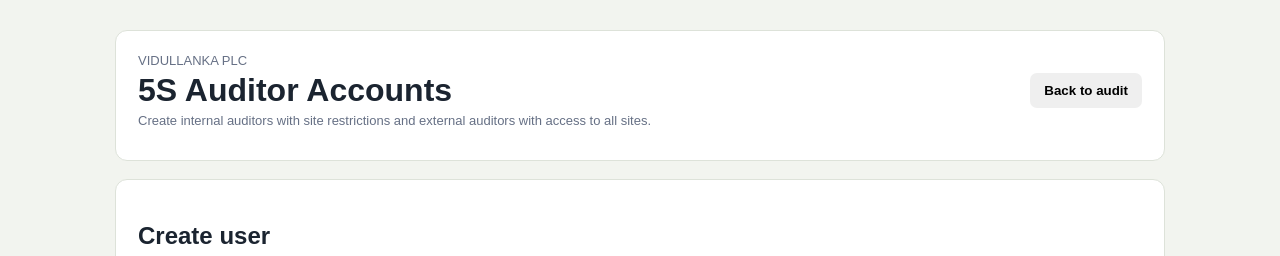
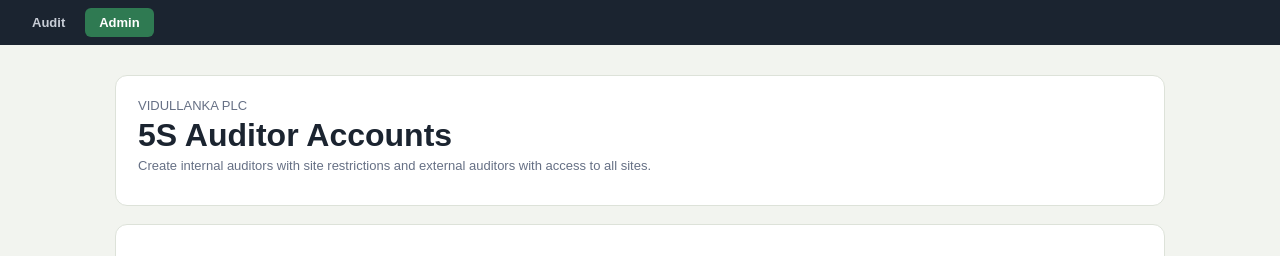
Before and after one commit to vzenkaizen-cmyk/5S-Neon, a website: page admin.html in a window 1280 px wide. Shown: the top 256 px of the page. Drawn offline with Linux system fonts and the light colour scheme; no server answers.

Commit message:
Add navigation bar and user creation form

```diff
--- a/admin.html
+++ b/admin.html
@@ -2,6 +2,11 @@
 <html lang="en"><head><meta charset="UTF-8"><meta name="viewport" content="width=device-width,initial-scale=1"><title>Vidullanka PLC — 5S User Management</title>
 <style>
 body{font-family:Arial,sans-serif;background:#f2f4ef;color:#1b2430;margin:0}.wrap{max-width:1050px;margin:30px auto;padding:0 18px}.card{background:#fff;border:1px solid #dde2d9;border-radius:12px;padding:22px;margin-bottom:18px}.grid{display:grid;grid-template-columns:repeat(auto-fit,minmax(220px,1fr));gap:12px}.field{display:flex;flex-direction:column;gap:5px}.field label{font-size:12px;font-weight:700;color:#4b5563}.field input,.field select{padding:10px;border:1px solid #dde2d9;border-radius:7px;font-size:14px}.sites{display:flex;flex-wrap:wrap;gap:8px}.sites label{border:1px solid #dde2d9;padding:7px 9px;border-radius:6px;font-size:12px}.btn{border:0;border-radius:7px;padding:10px 14px;font-weight:700;cursor:pointer}.primary{background:#2f7a52;color:white}.danger{background:#fff;border:1px solid #e4c9c0;color:#b5533c}.muted{color:#667085;font-size:13px}.msg{min-height:20px;color:#b5533c}.user{display:flex;justify-content:space-between;gap:15px;align-items:center;border-bottom:1px solid #eee;padding:12px 0}.user:last-child{border-bottom:0}.pill{display:inline-block;padding:4px 7px;border-radius:12px;background:#e9f3ee;font-size:11px}.inactive{opacity:.5}.top{display:flex;justify-content:space-between;align-items:center;gap:10px}
+.navbar{display:flex;gap:6px;align-items:center;background:#1b2430;padding:8px 18px}
+.navbar a{color:#C8CDD6;text-decoration:none;font-size:13px;font-weight:600;padding:7px 14px;border-radius:6px}
+.navbar a.active{background:#2f7a52;color:#fff}
+.navbar a:hover:not(.active){background:#2a3442}
+@media (max-width:600px){.navbar{flex-wrap:wrap}.navbar a{flex:1 1 auto;text-align:center}}
 @media (max-width:600px){
   .wrap{margin:14px auto;padding:0 12px}
   .card{padding:16px}
@@ -10,8 +15,10 @@ body{font-family:Arial,sans-serif;background:#f2f4ef;color:#1b2430;margin:0}.wra
   .user{flex-direction:column;align-items:flex-start;gap:8px}
   .user button{align-self:flex-end}
 }
-</style></head><body><div class="wrap">
-<div class="card"><div class="top"><div><div class="muted">VIDULLANKA PLC</div><h1 style="margin:4px 0">5S Auditor Accounts</h1><div class="muted">Create internal auditors with site restrictions and external auditors with access to all sites.</div></div><button class="btn" id="back">Back to audit</button></div><div id="who" class="muted" style="margin-top:10px"></div></div>
+</style></head><body>
+<nav class="navbar"><a href="/">Audit</a><a href="/admin.html" class="active">Admin</a></nav>
+<div class="wrap">
+<div class="card"><div class="top"><div><div class="muted">VIDULLANKA PLC</div><h1 style="margin:4px 0">5S Auditor Accounts</h1><div class="muted">Create internal auditors with site restrictions and external auditors with access to all sites.</div></div></div><div id="who" class="muted" style="margin-top:10px"></div></div>
 <div class="card"><h2>Create user</h2><form id="form"><div class="grid"><div class="field"><label>Username</label><input id="username" required></div><div class="field"><label>Full name</label><input id="fullName" required></div><div class="field"><label>Temporary / initial password</label><input id="password" type="password" minlength="8" required></div><div class="field"><label>Role</label><select id="role"><option value="internal">Internal Auditor</option><option value="external">External Auditor</option><option value="admin">Administrator</option></select></div></div><div style="margin-top:14px"><div class="muted" style="margin-bottom:6px">Assign site(s) — required for Internal Auditor. External Auditors and Administrators can access all sites.</div><div class="sites" id="sites"></div></div><div style="margin-top:14px"><button class="btn primary">Create account</button></div><div class="msg" id="msg"></div></form></div>
 <div class="card"><h2>Existing users</h2><div id="users">Loading…</div></div>
 </div><script>
@@ -22,5 +29,5 @@ async function api(path,opt={}){const r=await fetch(path,{credentials:'same-orig
 async function init(){try{const me=await api('/api/me');if(me.user.role!=='admin')throw Error('Administrator access required.');$('who').textContent=`Signed in as ${me.user.full_name}`;await refresh()}catch(e){$('users').innerHTML=`<div class="msg">${esc(e.message)}. <a href="/">Sign in</a></div>`;}}
 async function refresh(){const b=await api('/api/users');$('users').innerHTML=b.users.map(u=>`<div class="user ${u.is_active?'':'inactive'}"><div><b>${esc(u.full_name)}</b> <span class="pill">${esc(u.role)}</span><div class="muted">@${esc(u.username)} · Sites: ${u.sites?.length?esc(u.sites.join(', ')):'All sites'} · ${u.is_active?'Active':'Inactive'}</div></div><button class="btn danger" onclick="disableUser(${u.id},${u.is_active})">${u.is_active?'Disable':'Enable'}</button></div>`).join('')||'<div class="muted">No users.</div>'}
 window.disableUser=async(id,active)=>{try{await api('/api/user?id='+id,{method:'PATCH',body:JSON.stringify({is_active:!active})});await refresh()}catch(e){alert(e.message)}};
-$('form').addEventListener('submit',async e=>{e.preventDefault();$('msg').textContent='Creating…';const role=$('role').value;const sites=[...document.querySelectorAll('#sites input:checked')].map(x=>x.value);try{await api('/api/users',{method:'POST',body:JSON.stringify({username:$('username').value,full_name:$('fullName').value,password:$('password').value,role,sites})});$('form').reset();$('msg').textContent='Account created.';await refresh()}catch(e){$('msg').textContent=e.message}});$('role').addEventListener('change',()=>{});$('back').onclick=()=>location.href='/';init();
+$('form').addEventListener('submit',async e=>{e.preventDefault();$('msg').textContent='Creating…';const role=$('role').value;const sites=[...document.querySelectorAll('#sites input:checked')].map(x=>x.value);try{await api('/api/users',{method:'POST',body:JSON.stringify({username:$('username').value,full_name:$('fullName').value,password:$('password').value,role,sites})});$('form').reset();$('msg').textContent='Account created.';await refresh()}catch(e){$('msg').textContent=e.message}});$('role').addEventListener('change',()=>{});init();
 </script></body></html>
```
